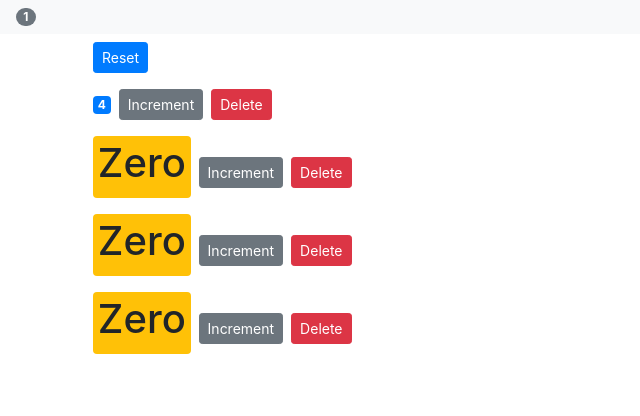
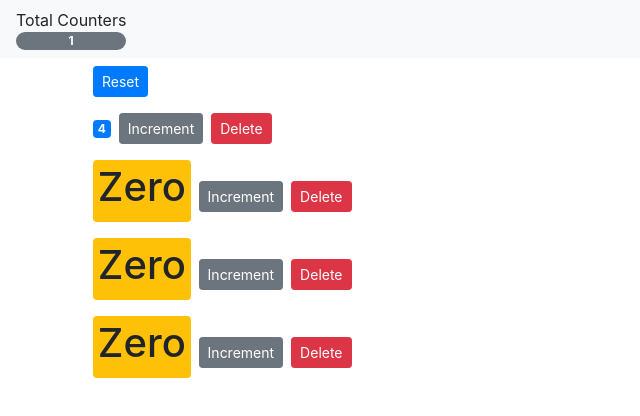
Before and after one commit to ajain27/React-counter, a React (Create React App) app: page / in a window 1280 px wide. Shown: the top 416 px of the page, without its empty margins (0-640 px from the left). Built offline with nearby package versions, Linux system fonts and the light colour scheme.

Commit message:
Adding custome CSS

```diff
--- a/src/App.js
+++ b/src/App.js
@@ -1,6 +1,6 @@
 import React, { Component } from 'react'
-import Counters from './components/counters'
-import Navbar from './components/navbar'
+import Counters from './components/Counter/counters'
+import Navbar from './components/NavBar/navbar'
 
 class App extends Component {
   state = {
--- /dev/null
+++ b/src/components/NavBar/navbar.css
@@ -0,0 +1,3 @@
+.custom {
+    display: grid;
+}
--- a/src/components/navbar.jsx
+++ b/src/components/NavBar/navbar.jsx
@@ -1,9 +1,11 @@
 import React, { Component } from 'react'
+import './navbar.css'
 
 class Navbar extends Component {
   render () {
     return (
-      <nav className='navbar navbar-light bg-light'>
+      <nav className='navbar navbar-light bg-light custom'>
+        <span>Total Counters</span>
         <span className='badge badge-pill badge-secondary'>
           {this.props.totalCounters}
         </span>
```
Also changed, not shown: src/components/Counter/counter.jsx (renamed from src/components/counter.jsx), src/components/Counter/counters.jsx (renamed from src/components/counters.jsx).
